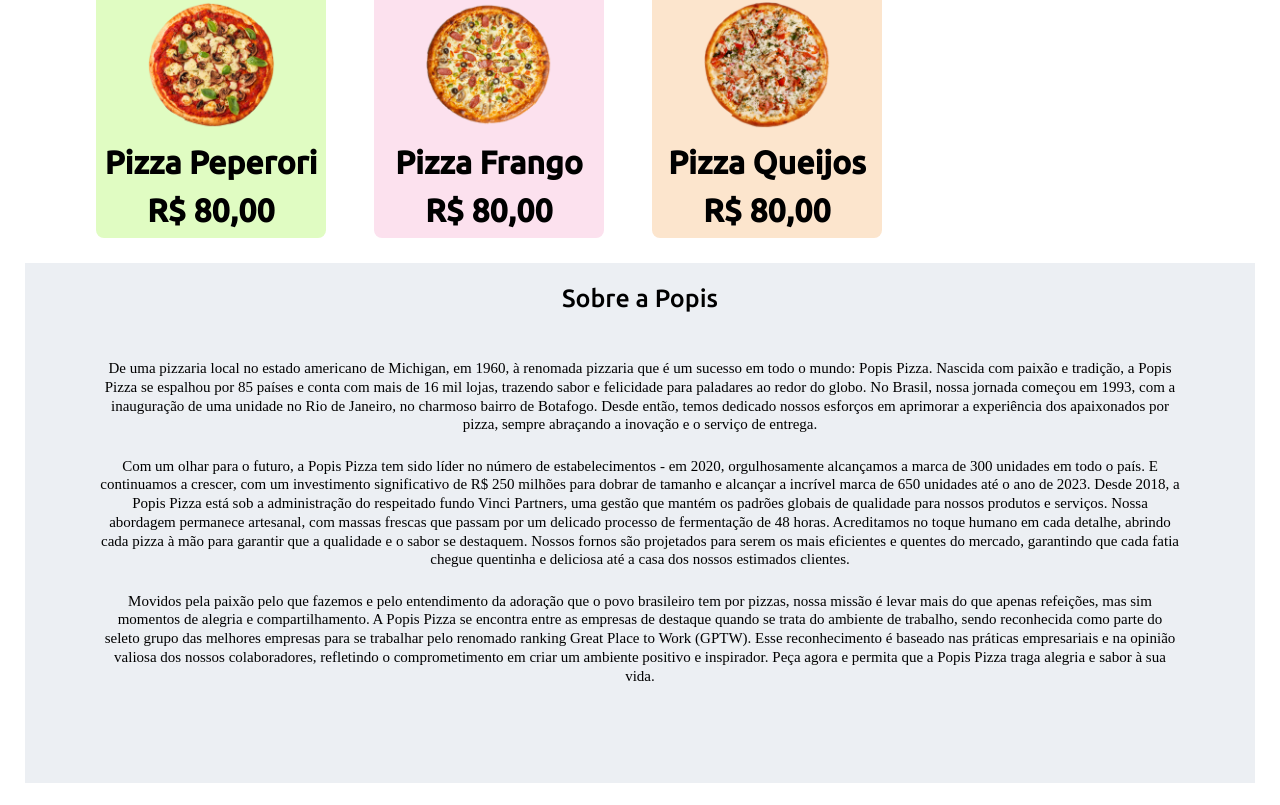
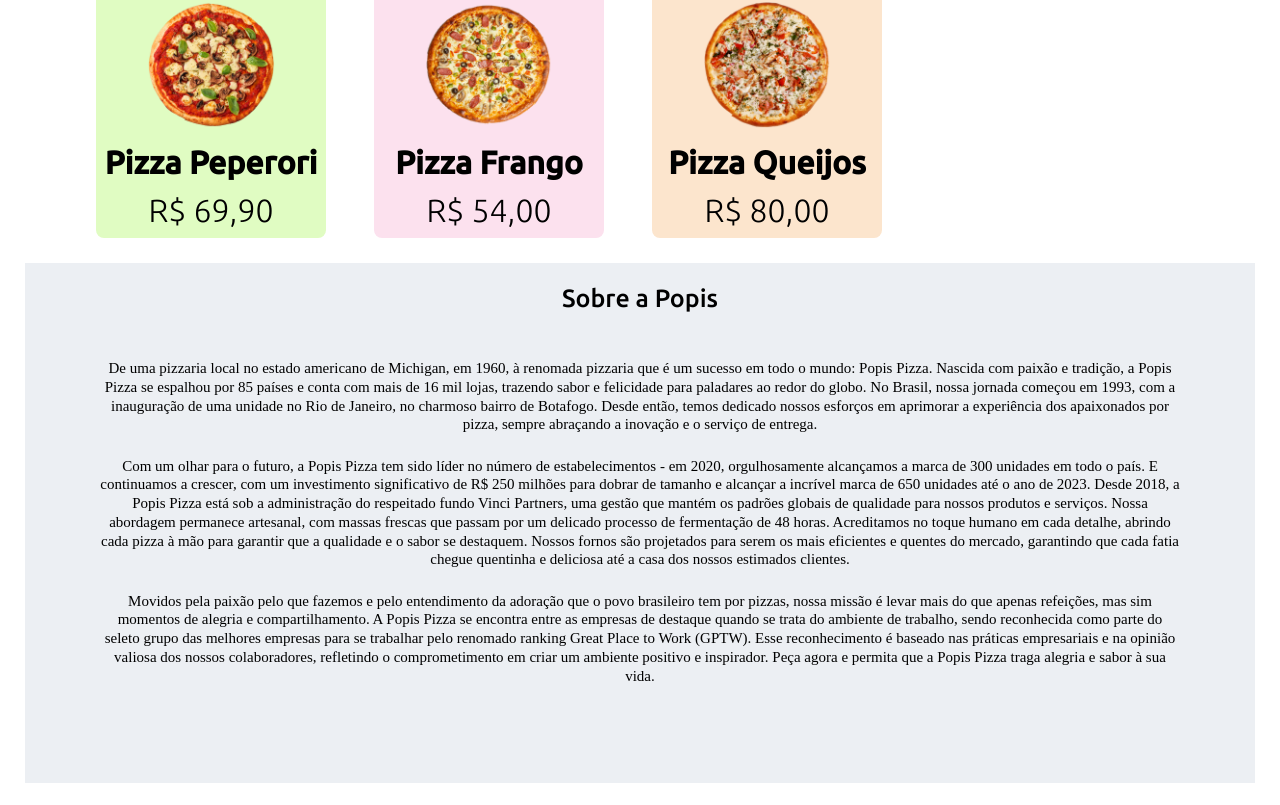
Before and after one commit to multilucas/sitePizzaria, a plain HTML site: page index.html in a window 1280 px wide. Shown: the part 824-1629 px from the top of the page. Drawn offline with nearby package versions, Linux system fonts and the light colour scheme.

Commit message:
editing styles

```diff
--- a/index.html
+++ b/index.html
@@ -37,18 +37,18 @@
     <div class="card card__verde__menta">
       <img class="image__card" src="./image/pizza1.png" alt="pizza">
       <p class="txt__medium">Pizza Peperori</p>
-      <p class="txt__medium">R$ 80,00</p>
+      <p class="txt__small">R$ 69,90</p>
     </div>
     <div class="card card__rosa__pastel1">
       <img class="image__card" src="./image/pizza2.png" alt="pizza">
       <p class="txt__medium">Pizza Frango</p>
-      <p class="txt__medium">R$ 80,00</p>
+      <p class="txt__small">R$ 54,00</p>
     </div>
 
     <div class="card card__pessego">
       <img class="image__card" src="./image/pizza3.png" alt="pizza">
       <p class="txt__medium">Pizza Queijos</p>
-      <p class="txt__medium">R$ 80,00</p>
+      <p class="txt__small">R$ 80,00</p>
     </div>
   </section>
   <section class="about" id="about">
@@ -97,9 +97,9 @@
       <li><a class="" href=""> Seja um Franquado |</a></li>
       <li><a class="" href=""> Fale Conosco |</a></li>
       <li><a class="" href="""> Termos de Uso  </a></li>
-    </ul></br>
+    </ul></br></br>
     &copy; 2023 Popis Pizzaria. All rights reserved.
-    </br>
+    </br></br>
     <ul>
       <li><i class=" fa-brands fa-facebook"></i></li>
       <li><i class="fa-brands fa-instagram"></i></li>
```
